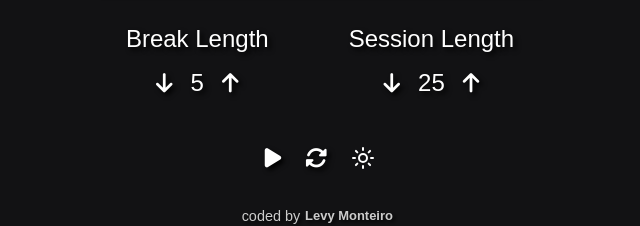
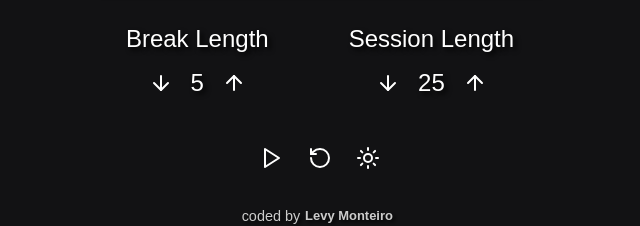
Before and after one commit to LevyMonteiro/timer, a React (Vite) app: page / in a window 1280 px wide. Shown: the part 375-601 px from the top of the page, without its empty margins (320-960 px from the left). Built offline with nearby package versions, Linux system fonts and the light colour scheme.

Commit message:
update icons with lucide

```diff
--- a/index.html
+++ b/index.html
@@ -5,10 +5,6 @@
     <link rel="icon" type="image/svg+xml" href="timer.svg" />
     <meta name="viewport" content="width=device-width, initial-scale=1.0" />
     <title>Timer</title>
-    <script
-      src="https://kit.fontawesome.com/a48ee3a34d.js"
-      crossorigin="anonymous"
-    ></script>
   </head>
   <body>
     <div id="root"></div>
--- a/src/components/Controls.jsx
+++ b/src/components/Controls.jsx
@@ -1,6 +1,14 @@
 import '../styles/styles.css';
 import { useContext, useState } from 'react';
-import { Sun, Moon } from 'lucide-react';
+import {
+  Sun,
+  Moon,
+  RotateCcw,
+  Play,
+  ArrowUp,
+  ArrowDown,
+  Pause,
+} from 'lucide-react';
 import { ControlsContext } from '../context/ControlsContext';
 import { AppContext } from '../context/AppContext';
 import { notifier } from '../js/notifier';
@@ -93,7 +101,7 @@ export default function Controls() {
               onClick={handleBreakDecrease}
               disabled={play}
             >
-              <i className='fa-solid fa-arrow-down' />
+              <ArrowDown />
             </button>
             <p>{breakLength}</p>
             <button
@@ -101,7 +109,7 @@ export default function Controls() {
               onClick={handleBreakIncrease}
               disabled={play}
             >
-              <i className='fa-solid fa-arrow-up' />
+              <ArrowUp />
             </button>
           </div>
         </div>
@@ -114,7 +122,7 @@ export default function Controls() {
               onClick={handleSessionDecrease}
               disabled={play}
             >
-              <i className='fa-solid fa-arrow-down' />
+              <ArrowDown />
             </button>
             <p>{sessionLength}</p>
             <button
@@ -122,7 +130,7 @@ export default function Controls() {
               onClick={handleSessionIncrease}
               disabled={play}
             >
-              <i className='fa-solid fa-arrow-up' />
+              <ArrowUp />
             </button>
           </div>
         </div>
@@ -130,10 +138,11 @@ export default function Controls() {
 
       <div className='btnRow'>
         <button className='btn' onClick={handlePlay}>
-          <i className={!play ? 'fa-solid fa-play' : 'fa-solid fa-pause'} />
+          {play ? <Pause /> : <Play />}
         </button>
         <button className='btn' onClick={handleReset}>
-          <i className='fa-solid fa-rotate' />
+          {/* <i className='fa-solid fa-rotate' /> */}
+          <RotateCcw />
         </button>
         <button className='btn' onClick={handleThemeChange}>
           {theme === 'dark' ? <Sun /> : <Moon />}
--- a/src/styles/sass/components/_Controls.scss
+++ b/src/styles/sass/components/_Controls.scss
@@ -1,5 +1,12 @@
 .controls {
   width: 100%;
+
+  &:last-child {
+    .btn {
+      font-size: larger;
+      color: aqua;
+    }
+  }
 
   .btnRow {
     width: 100%;
@@ -14,6 +21,7 @@
       color: white;
       font-size: 22px;
       cursor: pointer;
+      font-weight: 300;
     }
   }
 
--- a/src/styles/styles.css
+++ b/src/styles/styles.css
@@ -77,6 +77,10 @@ body * {
 .controls {
   width: 100%;
 }
+.controls:last-child .btn {
+  font-size: larger;
+  color: aqua;
+}
 .controls .btnRow {
   width: 100%;
   flex-direction: row;
@@ -90,6 +94,7 @@ body * {
   color: white;
   font-size: 22px;
   cursor: pointer;
+  font-weight: 300;
 }
 .controls .firstRow {
   flex-direction: row;
```
Also changed, not shown: 1 other file (tests, documents, lock files or other folders).
